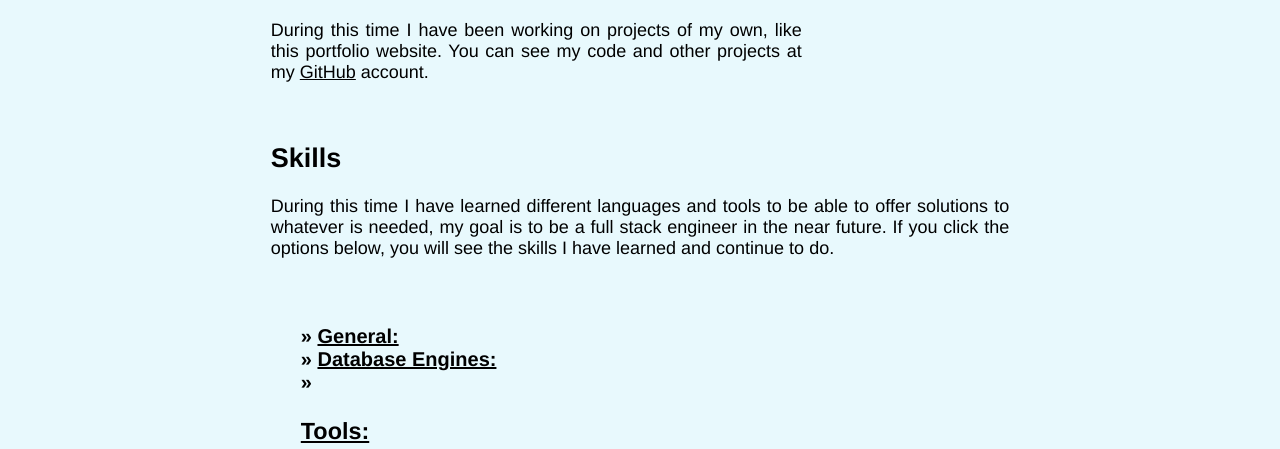
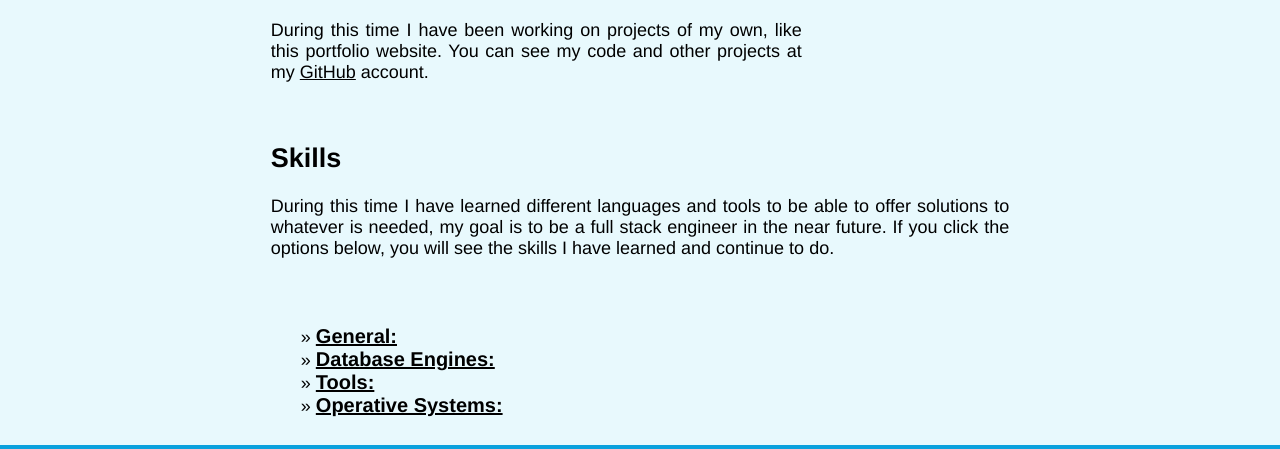
Before and after one commit to allanreyesara/allanreyesara.github.io, a website: page index.html in a window 1280 px wide. Shown: the part 893-1342 px from the top of the page. Drawn offline with Linux system fonts and the light colour scheme.

Commit message:
Change Skills decoration

```diff
--- a/index.html
+++ b/index.html
@@ -120,7 +120,7 @@
                             </div>
                         </li>
                         <li id="tools-title">
-                            <h3><a href="#tools-skills">Tools:</a></h3>
+                            <a href="#tools-skills">Tools:</a>
                             <div class="skills-images" id="tools-skills">
                                 <i class="skill-item">
                                     <img src="./resources/netBeansLog.png" alt="NetBeans Logo" id="skill-logo-tools">
--- a/style.css
+++ b/style.css
@@ -135,22 +135,21 @@ nav h2 {
 
 .skills-description li {
     list-style: none;
-    font-weight: bold;
-    font-size: 20px;
 }
 
 .skills-description li::before {
     content: "\00BB";
 }
 
-.skills-description h3:hover {
+.skills-description a:hover {
     cursor: pointer;
     text-decoration: none;
-
 }
 .skills-description a {
     text-decoration: underline;
     color: black;
+    font-weight: bold;
+    font-size: 20px;
 }
 
 #skill-logo {
```
